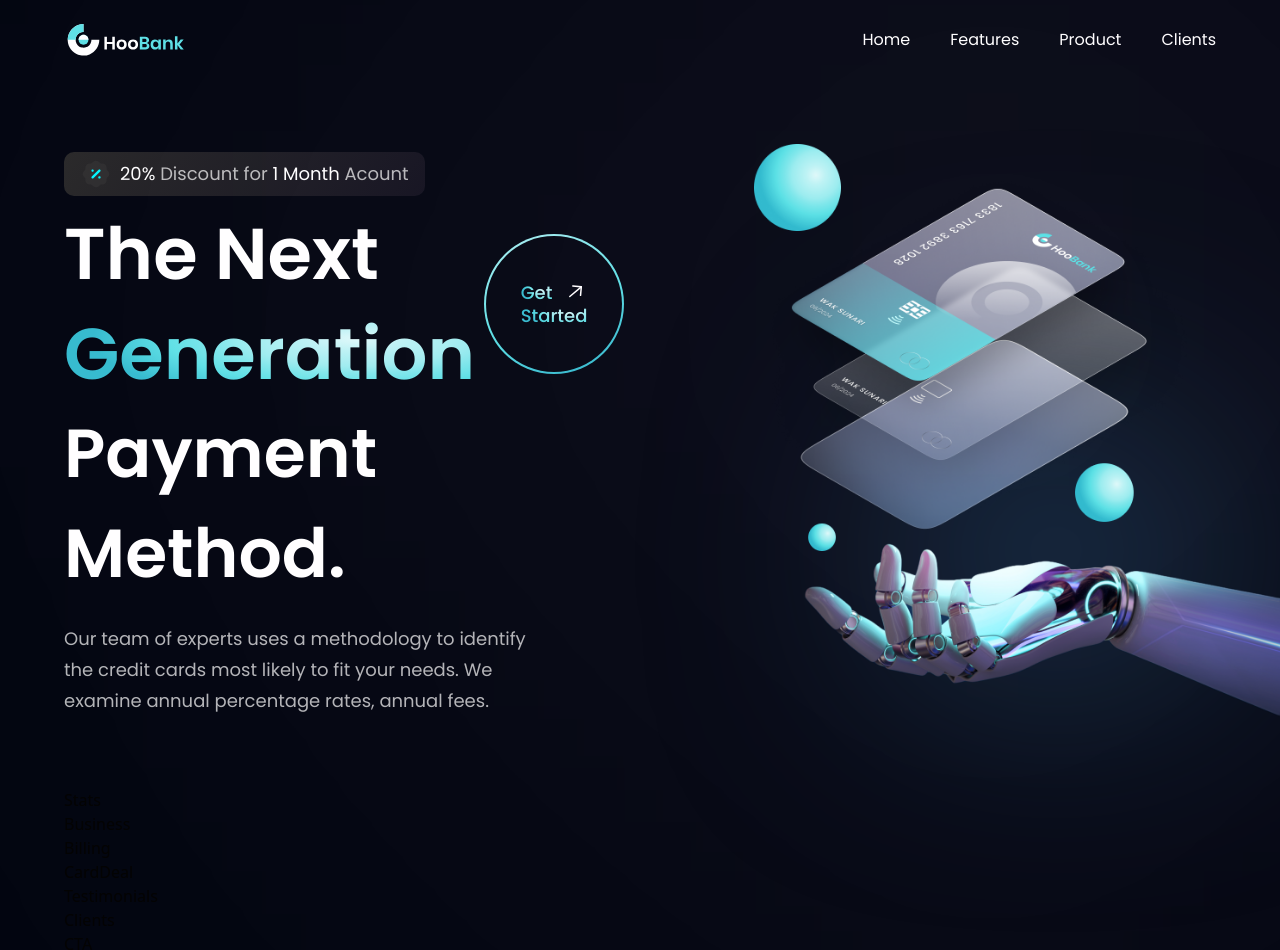
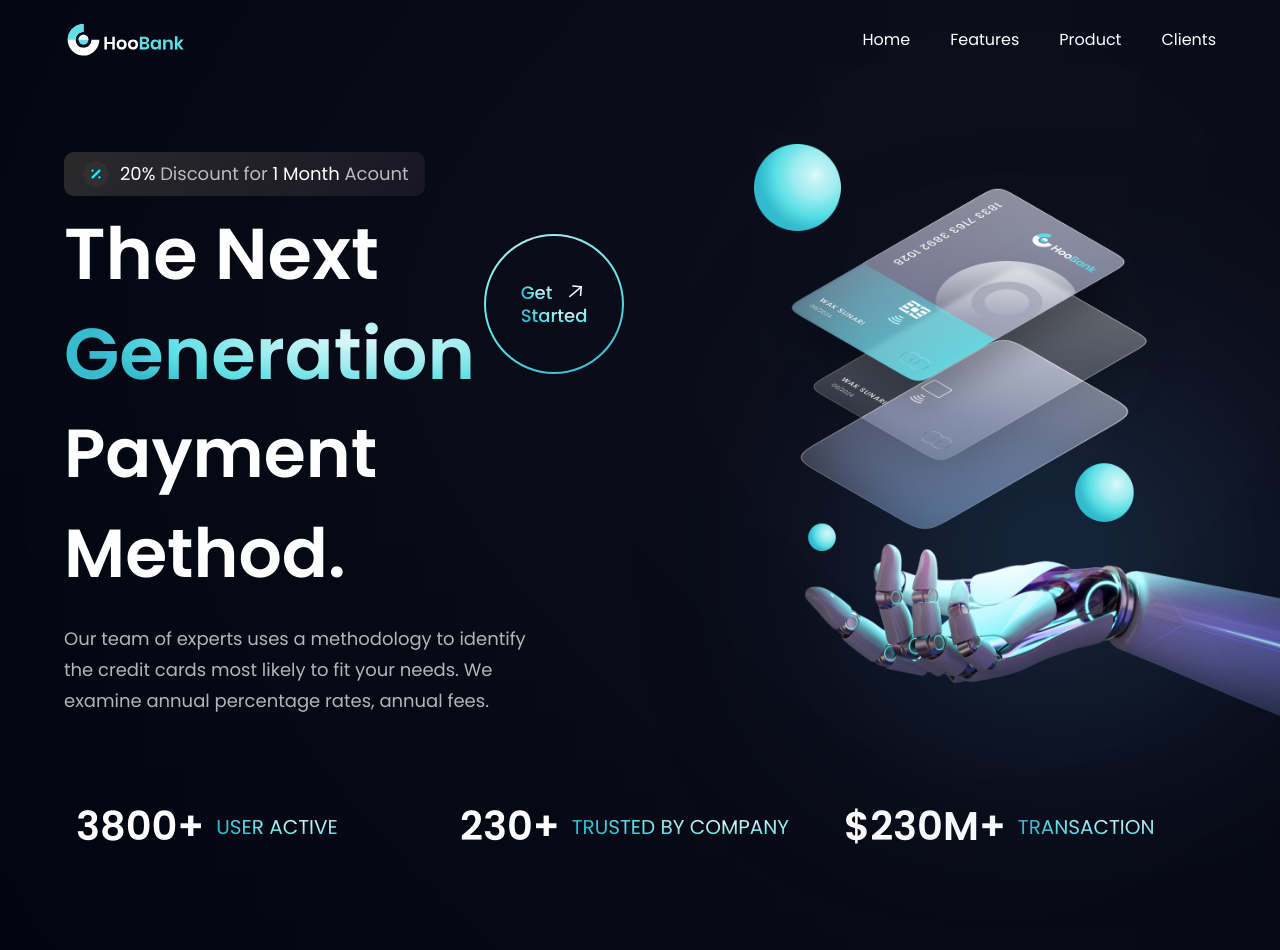
Before and after one commit to hessamimen/bank-spa, a React (Vite) app: page / in a window 1280 px wide. Shown: the top 950 px of the page. Built offline with nearby package versions, Linux system fonts and the light colour scheme.

Commit message:
feat: The Stats component is created and styled

```diff
--- a/src/components/Stats.jsx
+++ b/src/components/Stats.jsx
@@ -1,7 +1,25 @@
 import React from "react";
+import { stats } from "../constants";
 
 const Stats = () => {
-  return <div>Stats</div>;
+  return (
+    <section className="flex justify-center items-center flex-wrap mb-6 sm:mb-20">
+      {stats.map((stat) => (
+        <div
+          key={stat.id}
+          className="flex-1 flex justify-start items-center m-3 "
+        >
+          <h4 className="font-poppins font-semibold text-[30px] xs:text-[40px] leading-[43px] xs:leading-[53px] text-white">
+            {stat.value}
+          </h4>
+          <p className="font-poppins text-[15px] xs:text-[20px] leading-[21px] xs:leading-[26px] text-gradient uppercase ml-3">
+            {" "}
+            {stat.title}
+          </p>
+        </div>
+      ))}
+    </section>
+  );
 };
 
 export default Stats;
```
